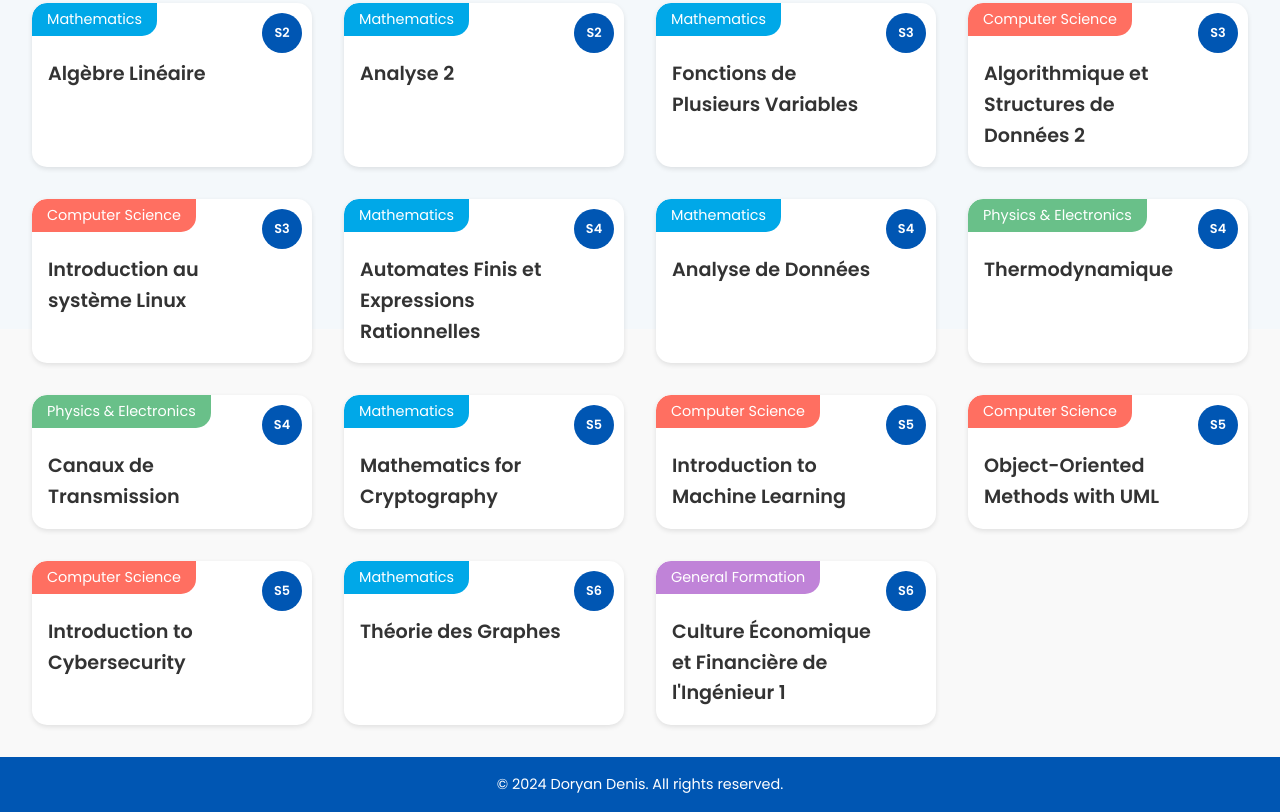
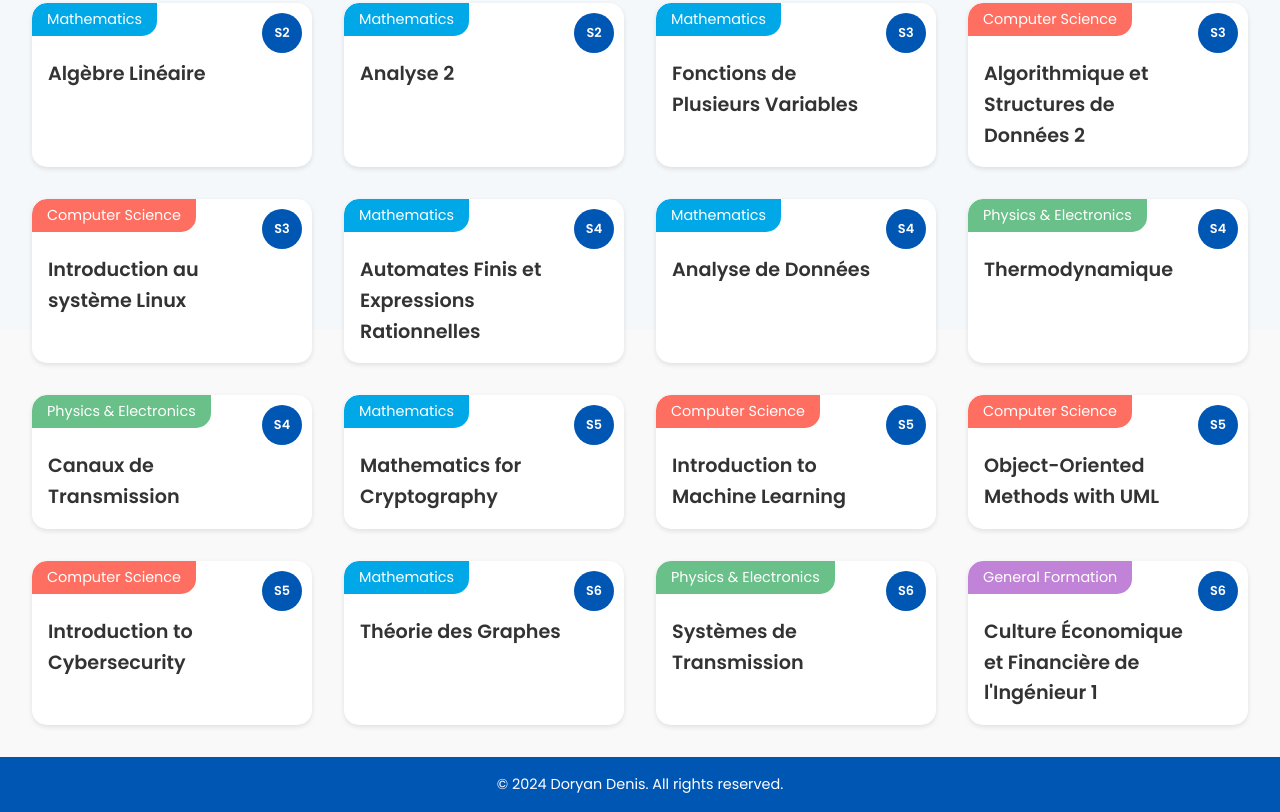
Before and after one commit to DorDNS/StudyHub, a plain HTML site: page index.html in a window 1280 px wide. Shown: the part 471-1283 px from the top of the page. Drawn offline with Linux system fonts and the light colour scheme.

Commit message:
Ajout de la fiche "Systèmes de Transmission" en Physique & Électronique

```diff
--- a/index.html
+++ b/index.html
@@ -156,6 +156,14 @@
                     <a href="pdf/sm601.pdf" target="_blank" class="card-link"></a>
                 </div>
                 <div class="study-card">
+                    <div class="category-label category-phy">Physics & Electronics</div>
+                    <span class="semester">S6</span>
+                    <div class="content">
+                        <h3>Systèmes de Transmission</h3>
+                    </div>
+                    <a href="pdf/te609.pdf" target="_blank" class="card-link"></a>
+                </div>
+                <div class="study-card">
                     <div class="category-label category-gf">General Formation</div>
                     <span class="semester">S6</span>
                     <div class="content">
```
Also changed, not shown: 1 other file.
